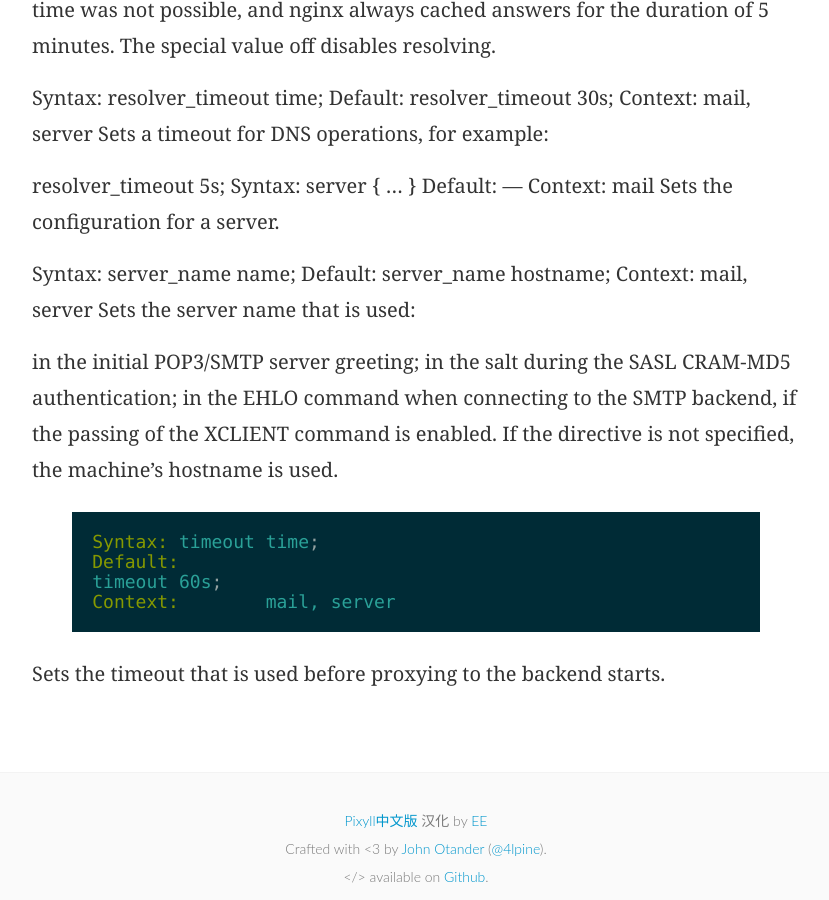
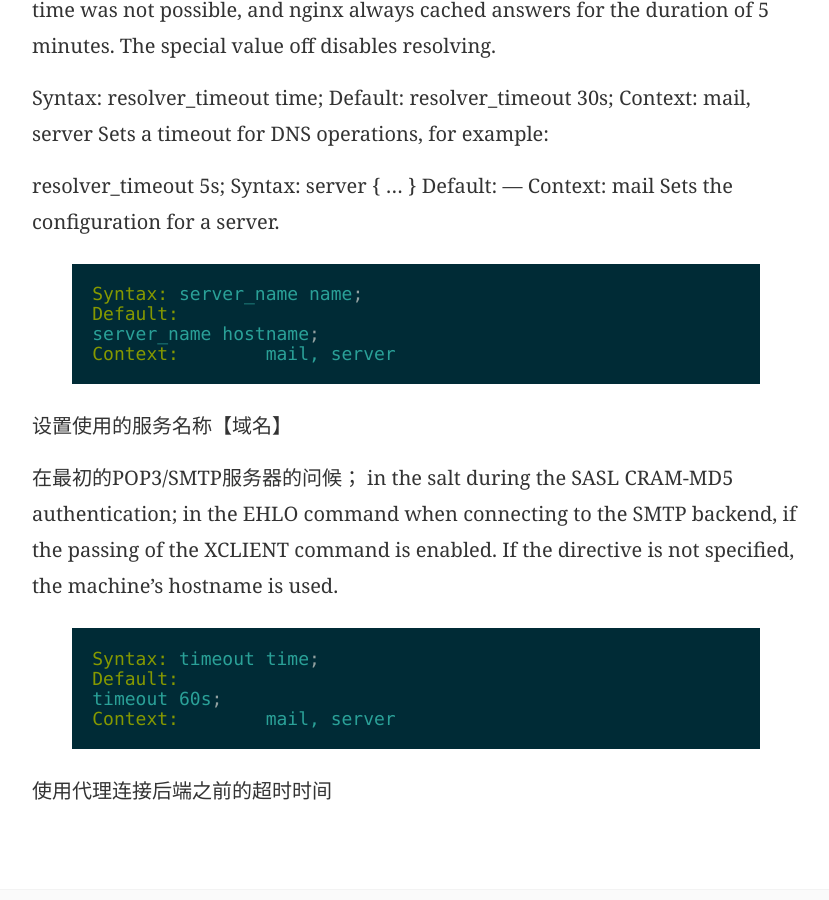
Before and after one commit to Adger01/blog.github.io, a Jekyll site: the page built from _posts/2017-02-18-Module ngx_mail_core_module.md, in a window 1280 px wide and 900 px high, scrolled down 4024 px. Shown: the whole window, without its empty margins (224-1053 px from the left). Built offline with Jekyll 4.4.1, drawn with Linux system fonts in a browser that asks for light colours; some web fonts are replaced; our own code applies the rules of GitHub Pages for plain Markdown files; comment, search, counter and statistics services are not loaded.

Commit message:
Update 2017-02-18-Module ngx_mail_core_module.md

```diff
--- a/_posts/2017-02-18-Module ngx_mail_core_module.md
+++ b/_posts/2017-02-18-Module ngx_mail_core_module.md
@@ -123,20 +123,24 @@ Default:	—
 Context:	mail
 Sets the configuration for a server.
 
+
+{% highlight nginx %}
 Syntax:	server_name name;
 Default:
 server_name hostname;
 Context:	mail, server
-Sets the server name that is used:
+{% endhighlight %}
+设置使用的服务名称【域名】
 
-in the initial POP3/SMTP server greeting;
+在最初的POP3/SMTP服务器的问候；
 in the salt during the SASL CRAM-MD5 authentication;
 in the EHLO command when connecting to the SMTP backend, if the passing of the XCLIENT command is enabled.
 If the directive is not specified, the machine’s hostname is used.
+
 {% highlight nginx %}
 Syntax:	timeout time;
 Default:
 timeout 60s;
 Context:	mail, server
 {% endhighlight %}
-Sets the timeout that is used before proxying to the backend starts.
+使用代理连接后端之前的超时时间
```
